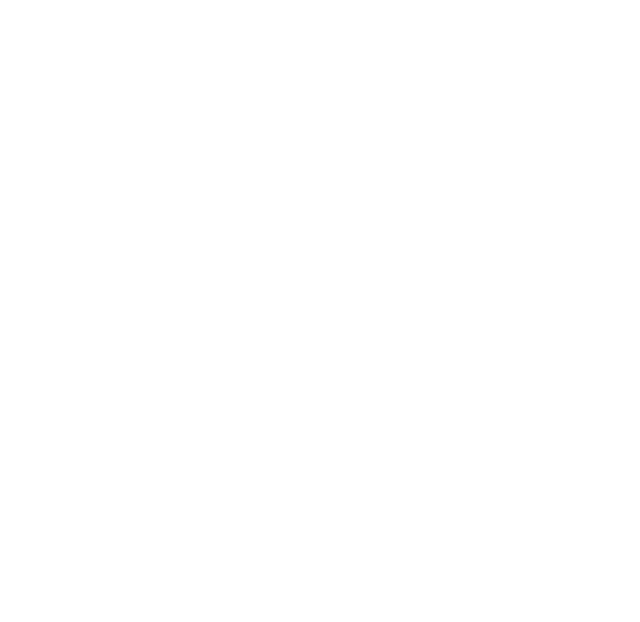
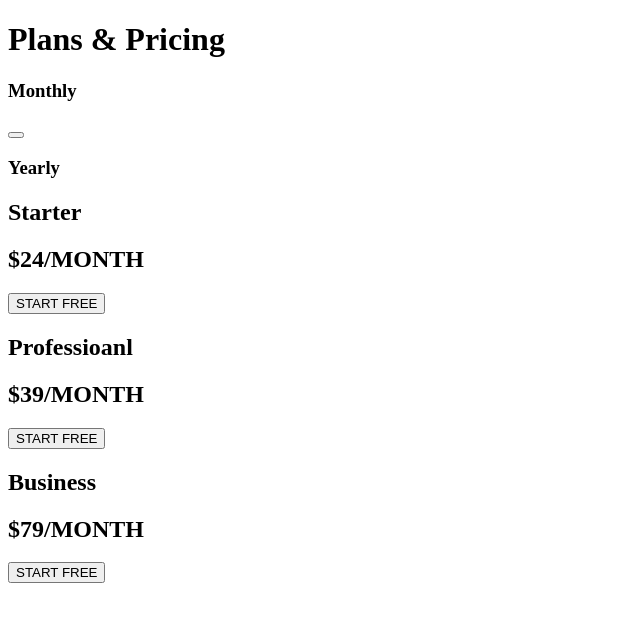
Before and after one commit to ItzShmulik/pricing-page, a React (Vite) app: page / in a window 1280 px wide. Shown: the top 622 px of the page, without its empty margins (0-640 px from the left). Built offline with nearby package versions, Linux system fonts and the light colour scheme.

Commit message:
Added Basic HTML elements

```diff
--- a/index.html
+++ b/index.html
@@ -2,7 +2,6 @@
 <html lang="en">
   <head>
     <meta charset="UTF-8" />
-    <link rel="icon" type="image/svg+xml" href="/vite.svg" />
     <meta name="viewport" content="width=device-width, initial-scale=1.0" />
     <title>Pricing Page - Project Practice</title>
   </head>
--- a/src/App.jsx
+++ b/src/App.jsx
@@ -1,5 +1,44 @@
 import "./App.css";
+import DataBox from "./Components/DataBox";
 
-function App() {}
+function App() {
+  return (
+    <>
+      <div>
+        <h1>Plans & Pricing</h1>
+        <h3>Monthly</h3>
+        <button></button>
+        <h3>Yearly</h3>
+      </div>
+      <div>
+        <DataBox title="Starter" price="24" />
+        <DataBox title="Professioanl" price="39" />
+        <DataBox title="Business" price="79" />
+      </div>
+    </>
+  );
+}
+const accorData = [
+  {
+    question: "How does the free trial work?",
+    answer:
+      "When you start your trial you'll receive full, unlimited access to all of the website's Workflow or Workflow Plus Features! You will need to enter your credit card information to begin your trial, but don't worry - we won't charge you anything until the subscription ends! If you wish to cancel at any time during the trial period, you can do so through your Subscriptions Settings Page.",
+  },
+  {
+    question: "Can I change plans anytime?",
+    answer:
+      "Yes, you can from within your account. If you have already subscribed to a plan, or want to downgrade or upgrade your current one, you can do this by going to your 'Settings' and 'Subscription'.",
+  },
+  {
+    question: "How do I pause my subscription?",
+    answer:
+      "We totally understand that with the nature of freelancing, work ebbs and flows so you might not always need your subscription to remain active! The good news is that you can cancel or pause your monthly subscription at any time without penalty. Once cancelled, you'll be able to continue logging in to access all your documents and even continue to use our free features, like Time Tracking! In order to cancel your subscription, login to your account.",
+  },
+  {
+    question: "What is your refund policy?",
+    answer:
+      "If you contact us within 2 weeks of being charged for your subscription, we will be happy to issue a refund for you! Beyond those 2 weeks, you will need to cancel or modify the subscription from the Subscriptions Tab in Settings to avoid future charges, but refunds will not be issued. This applies to both monthly and annual plans.",
+  },
+];
 
 export default App;
--- /dev/null
+++ b/src/Components/DataBox.jsx
@@ -0,0 +1,13 @@
+function DataBox(props) {
+  return (
+    <div>
+      <h2>{props.title}</h2>
+      <p>{props.description}</p>
+      <h2>${props.price}/MONTH</h2>
+      <ul></ul>
+      <button>START FREE</button>
+    </div>
+  );
+}
+
+export default DataBox;
```
